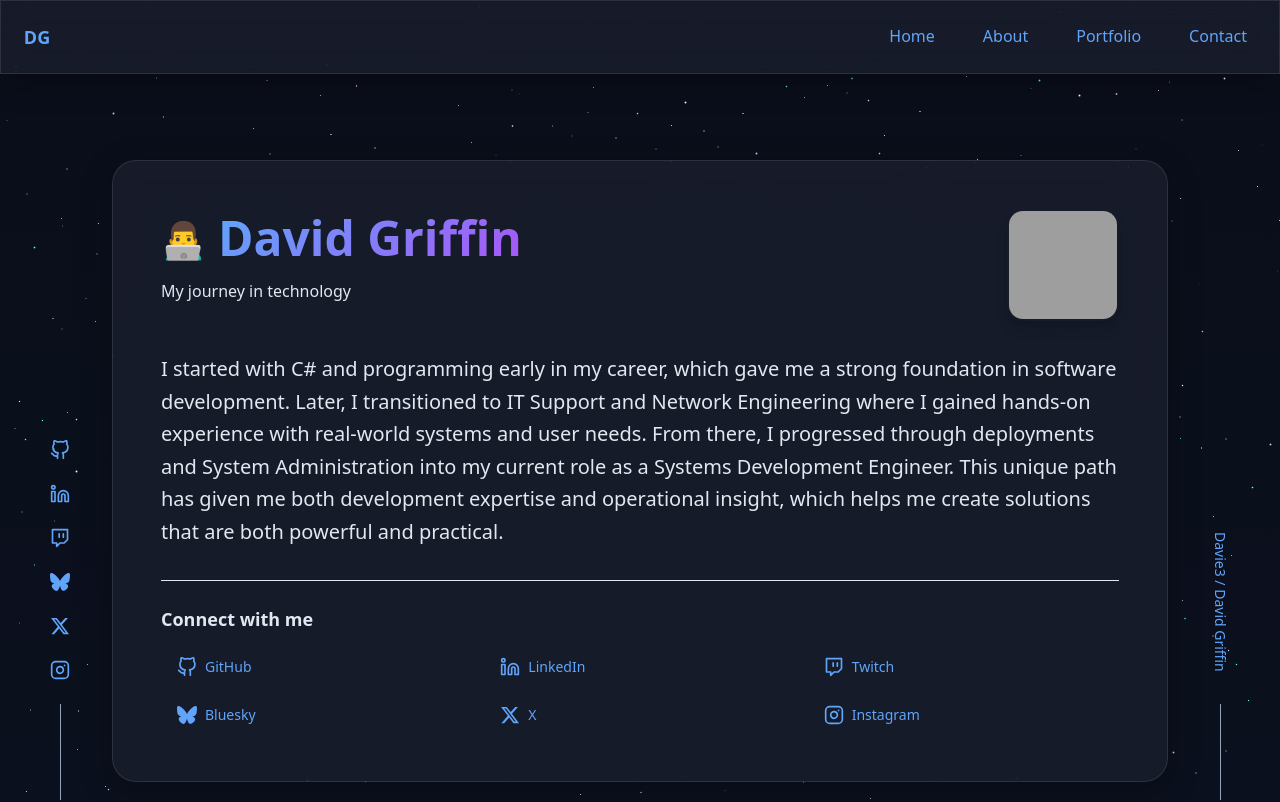
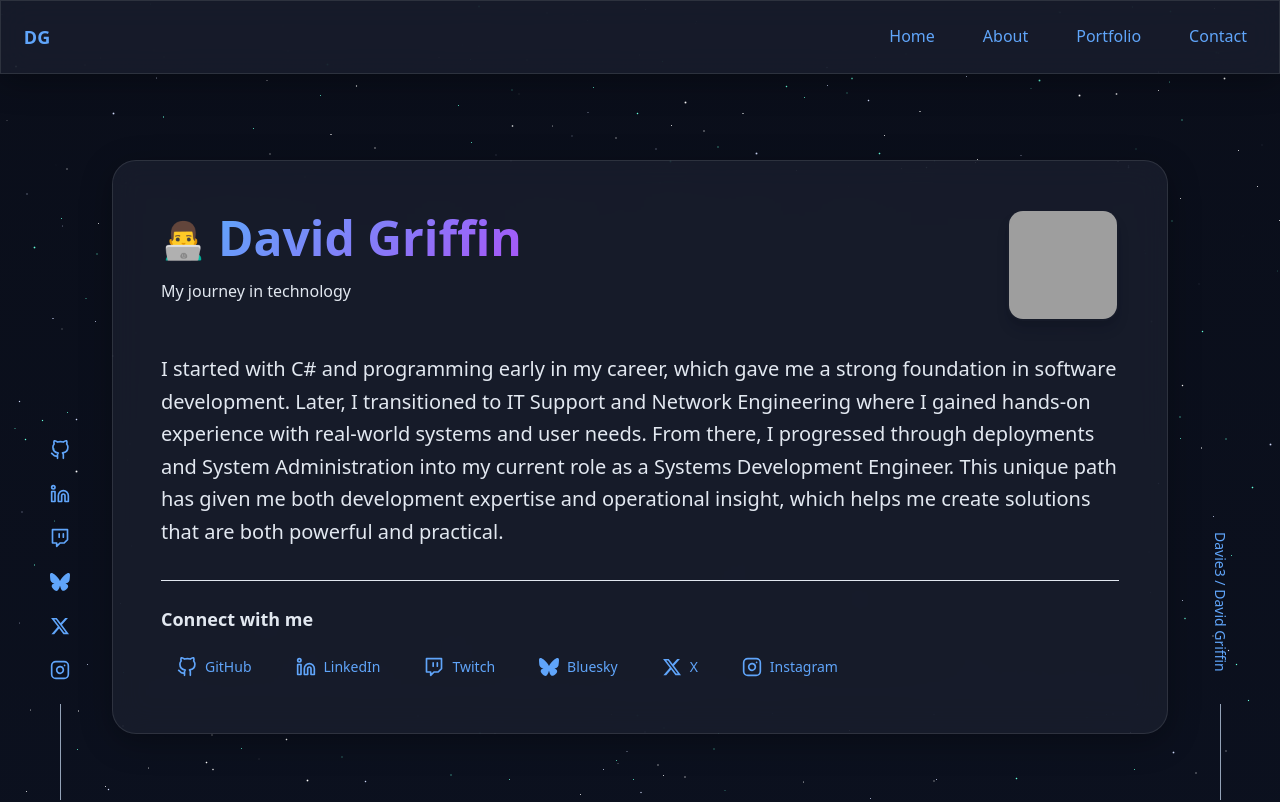
Before and after one commit to Davie3/davie3-com, a Next.js app: page /about in a window 1280 px wide. Shown: the top 802 px of the page. Built offline with nearby package versions, Linux system fonts and the light colour scheme; grey boxes are pictures that could not be loaded.

Commit message:
refactor: update social links grid to use flexbox on sm breakpoint for better spacing

```diff
--- a/src/app/about/page.tsx
+++ b/src/app/about/page.tsx
@@ -56,7 +56,7 @@ export default function AboutPage(): JSX.Element {
             <h3 className="text-lg font-semibold text-slate-light mb-4">
               Connect with me
             </h3>
-            <div className="grid grid-cols-2 sm:grid-cols-3 gap-3">
+            <div className="grid grid-cols-2 sm:flex sm:flex-row sm:flex-wrap gap-3">
               {SOCIAL_LINKS_DATA.map((link) => (
                 <a
                   key={link.name}
```
